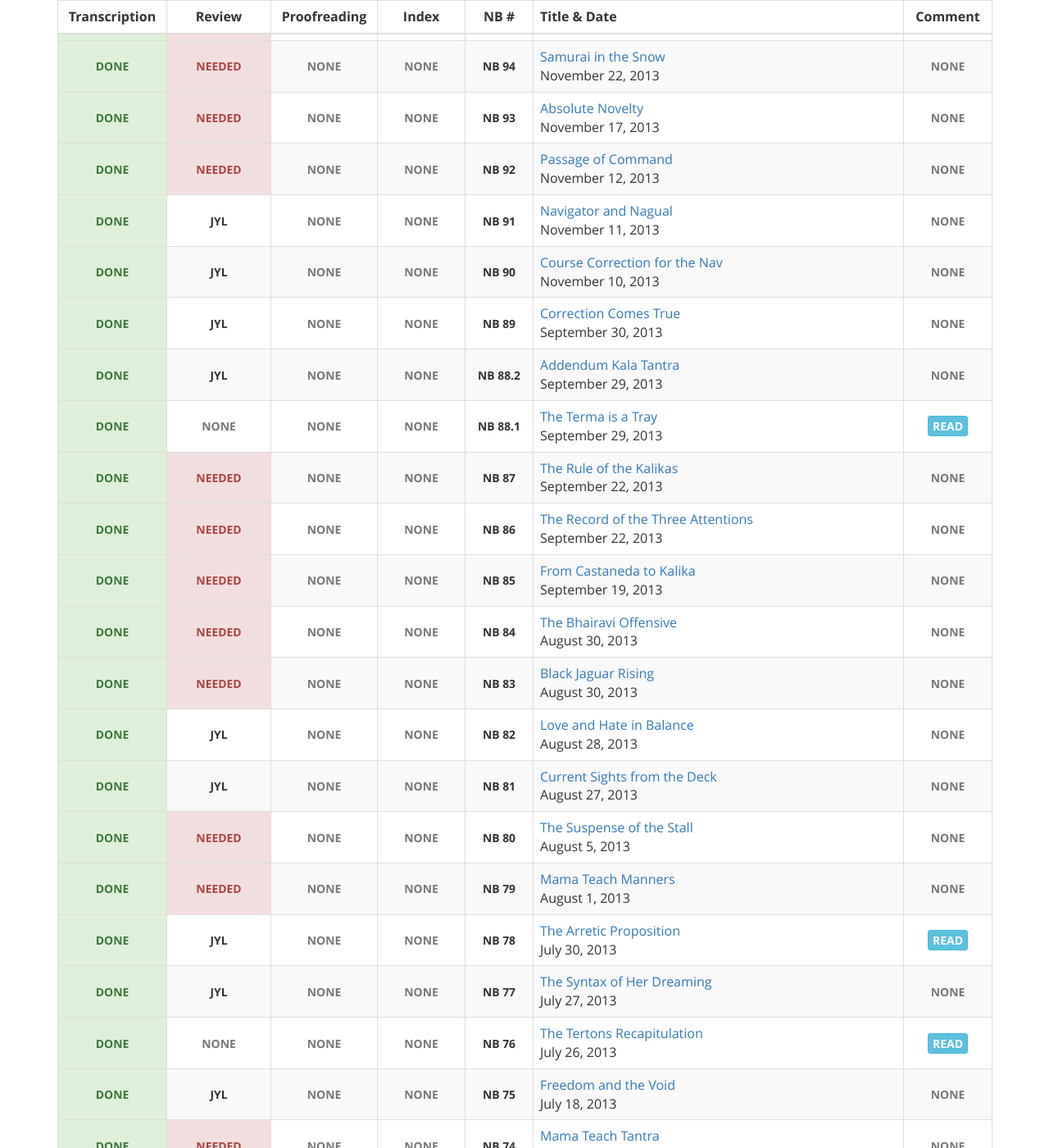
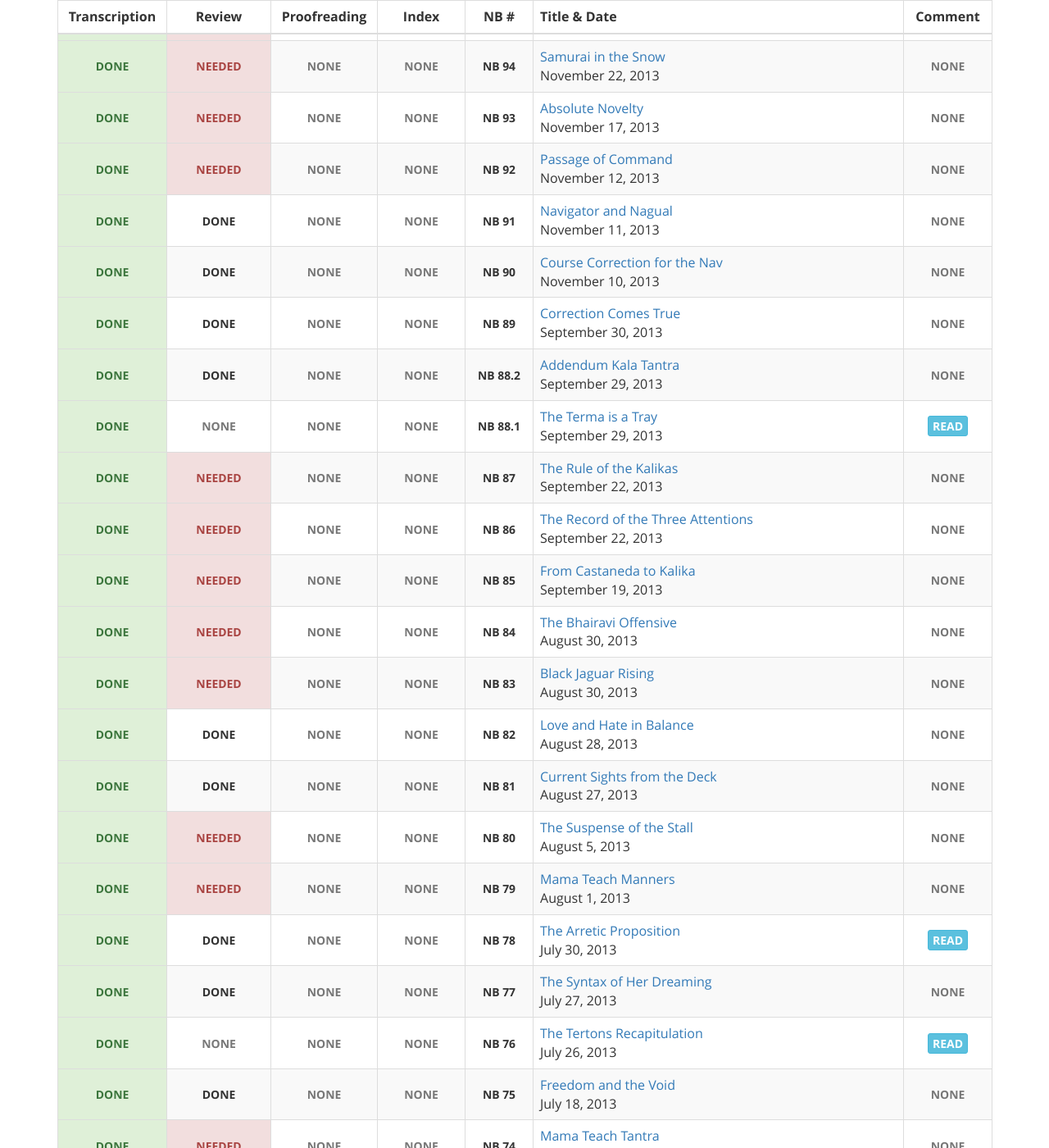
Before and after one commit to gaiaspora/gaiaspora.github.io, a Jekyll site: the page built from content/navigator-briefings.markdown, in a window 1280 px wide and 1400 px high, scrolled down 2204 px. Shown: the whole window at 82% size. Built offline with Jekyll 4.4.1, drawn with Linux system fonts in a browser that asks for light colours; some of the changed text lies outside the part shown.

Commit message:
Update nb.yaml

```diff
--- a/_data/nb.yaml
+++ b/_data/nb.yaml
@@ -45,7 +45,7 @@
 
 - NB: "114"
   Transcription: "done"
-  Review: "JYL"
+  Review: "Done"
   Proofreading: "none"
   Index: "none"
   Title: "The Advantage Given to Truth"
@@ -108,7 +108,7 @@
 
 - NB: "109"
   Transcription: "done"
-  Review: "JYL"
+  Review: "Done"
   Proofreading: "none"
   Index: "none"
   Title: "The Countermanding Truth"
@@ -171,7 +171,7 @@
 
 - NB: "103"
   Transcription: "done"
-  Review: "JYL"
+  Review: "Done"
   Proofreading: "none"
   Index: "none"
   Title: "Pristine and Copacetic"
@@ -279,7 +279,7 @@
 
 - NB: "91"
   Transcription: "done"
-  Review: "JYL"
+  Review: "Done"
   Proofreading: "none"
   Index: "none"
   Title: "Navigator and Nagual"
@@ -288,7 +288,7 @@
 
 - NB: "90"
   Transcription: "done"
-  Review: "JYL"
+  Review: "Done"
   Proofreading: "none"
   Index: "none"
   Title: "Course Correction for the Nav"
@@ -297,7 +297,7 @@
 
 - NB: "89"
   Transcription: "done"
-  Review: "JYL"
+  Review: "Done"
   Proofreading: "none"
   Index: "none"
   Title: "Correction Comes True"
@@ -306,7 +306,7 @@
 
 - NB: "88.2"
   Transcription: "done"
-  Review: "JYL"
+  Review: "Done"
   Proofreading: "none"
   Index: "none"
   Title: "Addendum Kala Tantra"
@@ -369,7 +369,7 @@
 
 - NB: "82"
   Transcription: "done"
-  Review: "JYL"
+  Review: "Done"
   Proofreading: "none"
   Index: "none"
   Title: "Love and Hate in Balance"
@@ -378,7 +378,7 @@
 
 - NB: "81"
   Transcription: "done"
-  Review: "JYL"
+  Review: "Done"
   Proofreading: "none"
   Index: "none"
   Title: "Current Sights from the Deck"
@@ -405,7 +405,7 @@
 
 - NB: "78"
   Transcription: "done"
-  Review: "JYL"
+  Review: "Done"
   Proofreading: "none"
   Index: "none"
   Title: "The Arretic Proposition"
@@ -414,7 +414,7 @@
 
 - NB: "77"
   Transcription: "done"
-  Review: "JYL"
+  Review: "Done"
   Proofreading: "none"
   Index: "none"
   Title: "The Syntax of Her Dreaming"
@@ -432,7 +432,7 @@
 
 - NB: "75"
   Transcription: "done"
-  Review: "JYL"
+  Review: "Done"
   Proofreading: "none"
   Index: "none"
   Title: "Freedom and the Void"
@@ -450,7 +450,7 @@
 
 - NB: "73.7"
   Transcription: "done"
-  Review: "JYL"
+  Review: "Done"
   Proofreading: "none"
   Index: "none"
   Title: "My Dinner with Geoffroi"
```
